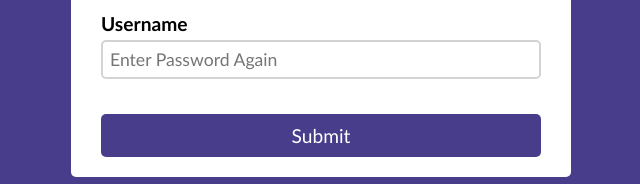
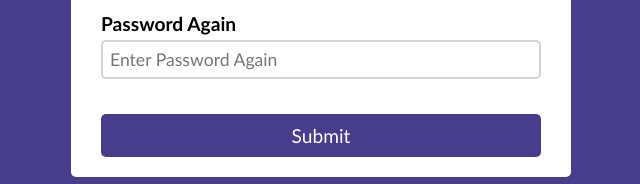
Before and after one commit to ayuu01/web_page, a plain HTML site: page p/practical18.html in a window 1280 px wide. Shown: the part 423-607 px from the top of the page, 319-959 px from the left. Drawn offline with Linux system fonts and the light colour scheme.

Commit message:
web_page

```diff
--- a/p/practical18.html
+++ b/p/practical18.html
@@ -125,7 +125,7 @@
 				<p id="validate3" class="validate3">trial</p>
 			</div>
 			<div class="entry4">
-				<label for="password2">Username</label>
+				<label for="password2">Password Again</label>
 				<input type="password" class="password2" id="password2" placeholder="Enter Password Again">
 				<i class="fa fa-check-circle" aria-hidden="true" id="tick4"></i>
 				<i class="fa fa-exclamation-circle" aria-hidden="true" id="not4"></i>
```
